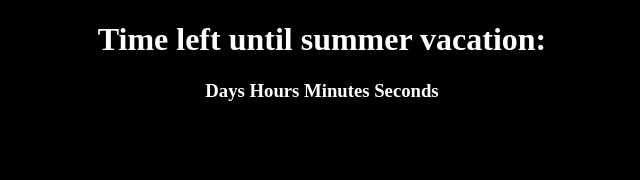
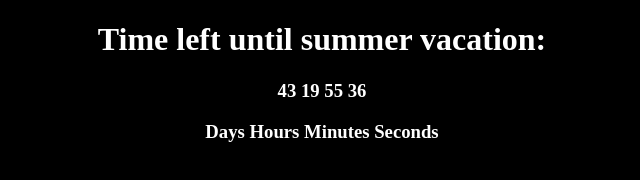
Before and after one commit to Angulorecto/js, a plain HTML site: page index.html in a window 1280 px wide. Shown: the whole page, without its empty margins (318-958 px from the left). Drawn offline with Linux system fonts and the light colour scheme.

Commit message:
Update index.html

```diff
--- a/index.html
+++ b/index.html
@@ -27,6 +27,8 @@
       var minutes = Math.floor((timeRemaining % (1000 * 60 * 60)) / (1000 * 60));
       var seconds = Math.floor((timeRemaining % (1000 * 60)) / 1000);
 
+      document.getElementById("countdown").innerHTML = days + "  " + hours + "  " + minutes + "  " + seconds;
+
       // Stop the countdown when it reaches zero
       if (timeRemaining < 0) {
         clearInterval(countdown);
```
